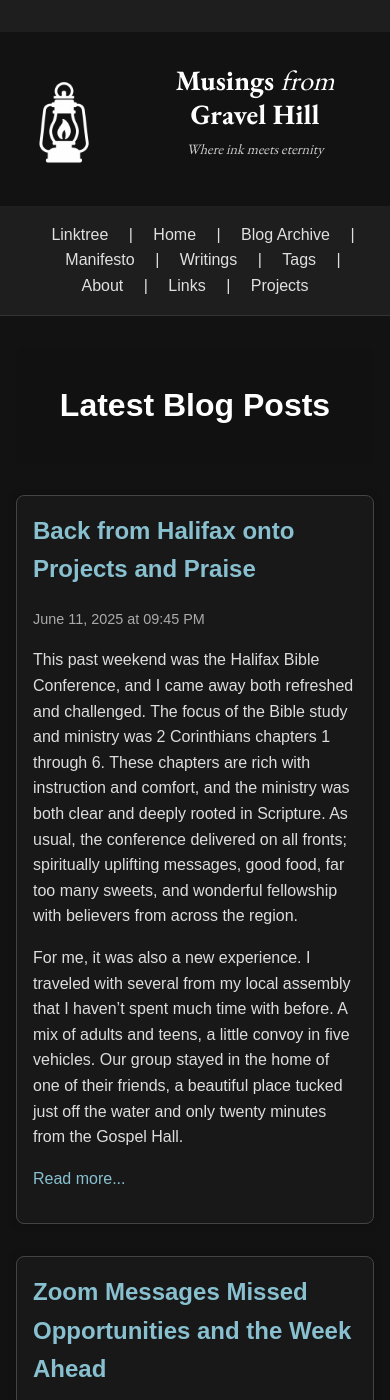
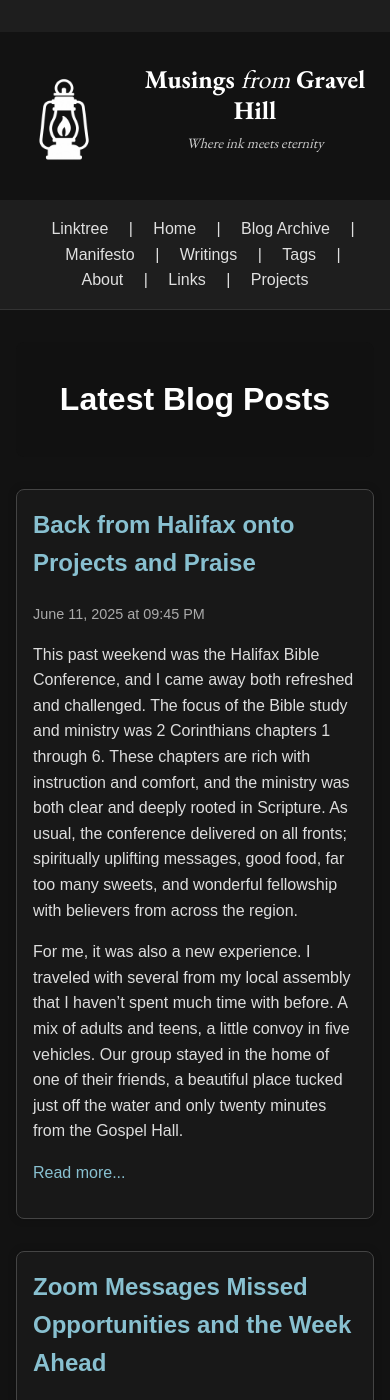
Before and after one commit to Atrion/atrion-blog, a Jekyll site: the page built from index.md, in a window 390 px wide and 1400 px high. Built offline with Jekyll 4.4.1, drawn with Linux system fonts in a browser that asks for light colours.

Commit message:
Update style.css

```diff
--- a/assets/css/style.css
+++ b/assets/css/style.css
@@ -290,7 +290,7 @@ img {
   }
 
   .site-title {
-    font-size: 1.75rem;
+    font-size: 1.60rem;
   }
 
   .site-subtitle {
```
